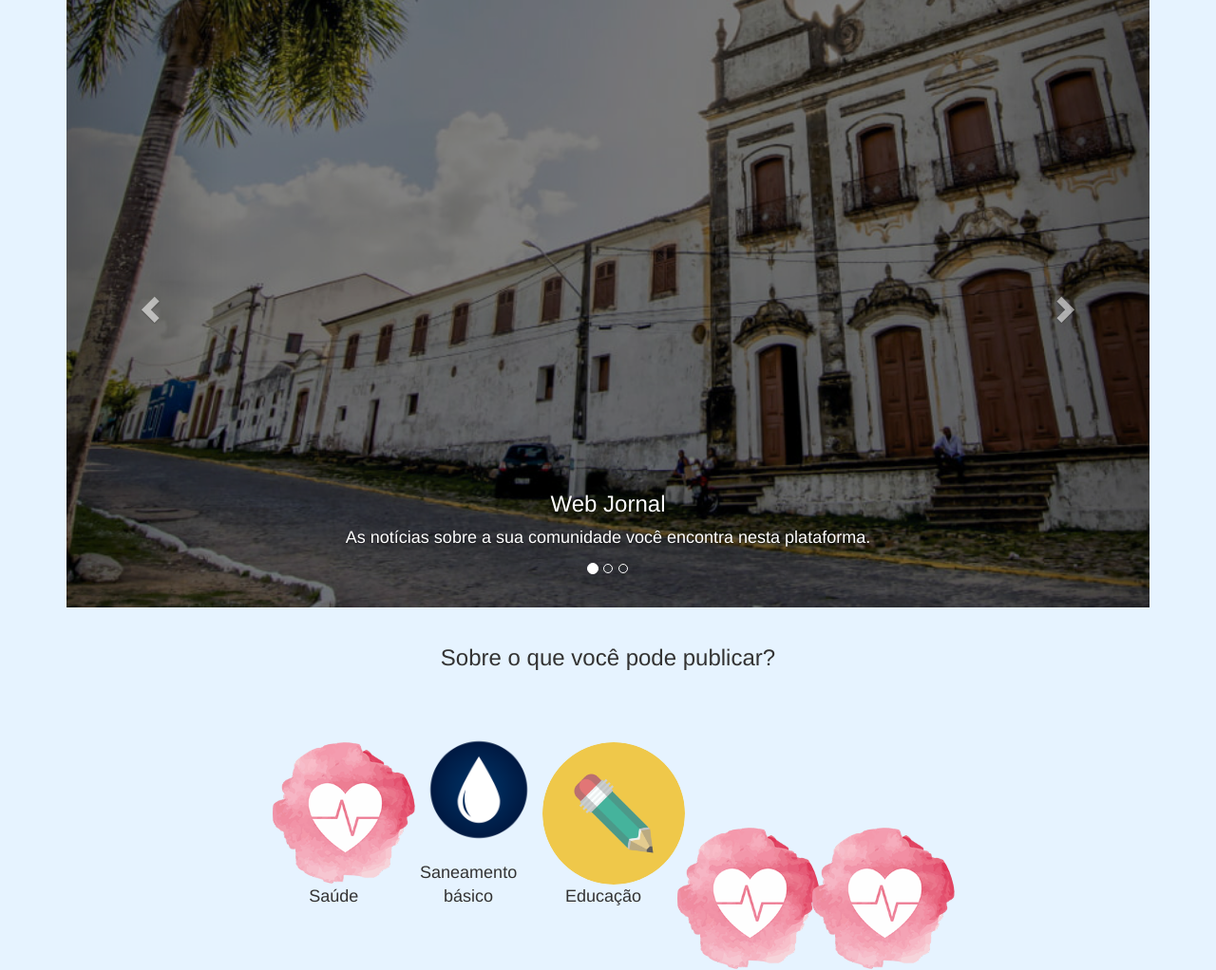
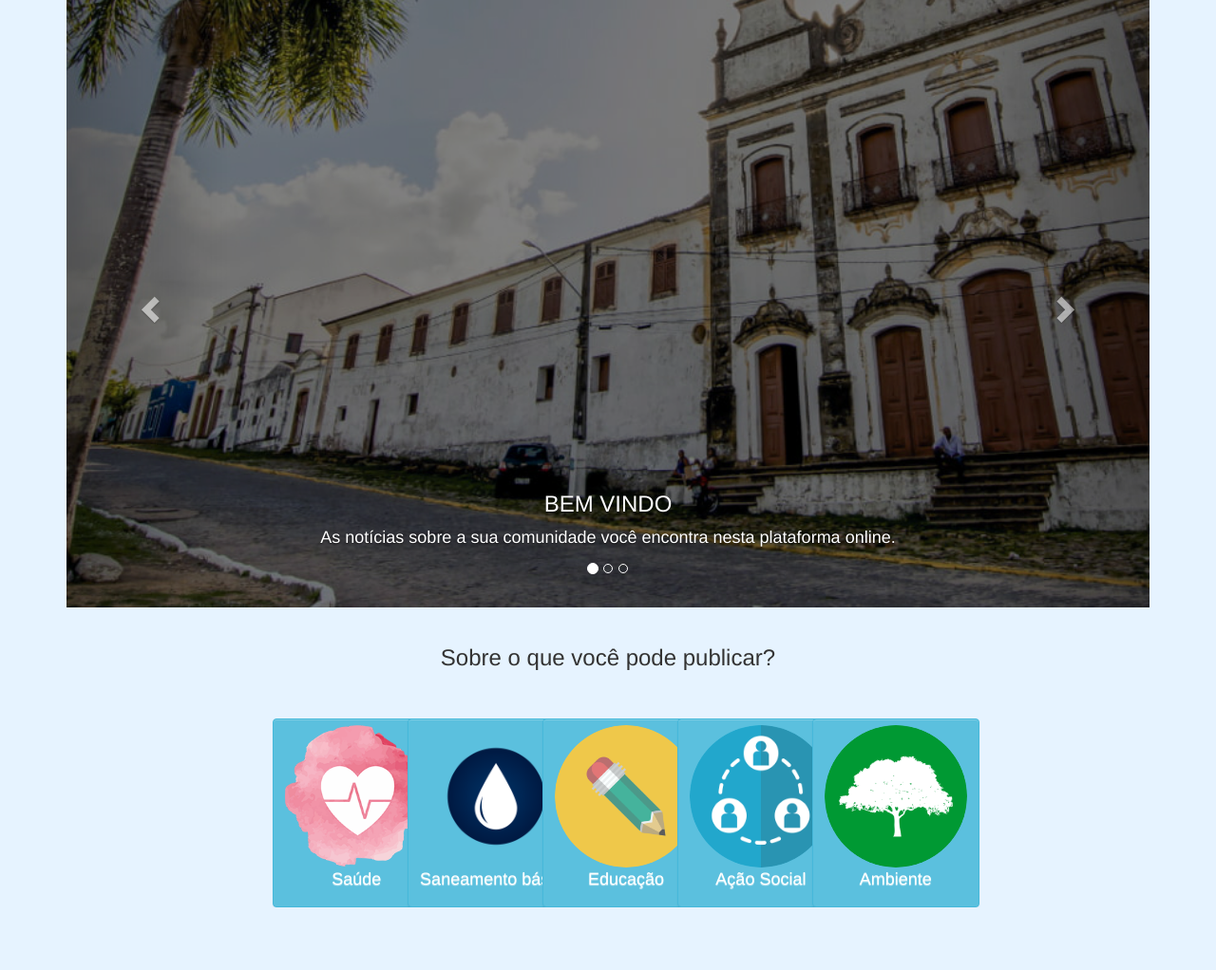
Before and after one commit to JonissonGomes/Jornal-Comunit-rio, a PHP site: page / in a window 1280 px wide. Shown: the part 81-1103 px from the top of the page at 95% size. After the commit the page ends 1037 px from the top, so only its background shows below. Run offline with PHP 8.4, Linux system fonts and the light colour scheme; some web fonts are replaced.

Commit message:
Atulização Index
Correção de bugs e comentários

```diff
--- a/index.php
+++ b/index.php
@@ -11,7 +11,6 @@
 	<link rel="shortcut icon" href="img/icon.png" >
 	<?php include('php/bar.php') ?>
 </head>
-<body>
 <div class="container">
   <h2></h2>
   <div id="myCarousel" class="carousel slide" data-ride="carousel">
@@ -22,37 +21,39 @@
       <li data-target="#myCarousel" data-slide-to="2"></li>
     </ol>
 
-    <!-- Wrapper for slides -->
+    <!-- Áreas do SlideShow -->
     <div class="carousel-inner">
       <div class="item active">
         <img src="/img/igarassu.jpg" alt="" style="width:100%;filter: brightness(50%)">
         <div class="item">
           <div class="carousel-caption">
-            <h3>Web Jornal</h3>
-            <p>As notícias sobre a sua comunidade você encontra nesta plataforma.</p>
+            <h3>BEM VINDO</h3>
+            <p>As notícias sobre a sua comunidade você encontra nesta plataforma online.</p>
         </div>
     </div>
+    <!-- Slide 2 -->
       </div>
       <div class="item">
         <img src="/img/igarassu2.jpg" alt="" style="width:100%;filter: brightness(50%)">
         <div class="item">
         <div class="carousel-caption">
           <h3>O que o Web Jornal oferece?</h3>
-          <p>Web Jornal oferece ao usuário a possibilidade de fazer publicações sobre problemas locais e a receber feedback sobre a resolução dos problemas. </p>
+          <p>Nós oferecemos a você usuário a possibilidade de fazer publicações sobre problemas locais e a receber feedback sobre a resolução dos problemas. </p>
           </div>
         </div>
       </div>
+     <!-- Slide 3 -->
       <div class="item">
         <img src="/img/a.jpg" alt="" style="width:100%;filter: brightness(50%)">
         <div class="item">
           <div class="carousel-caption">
-           <h3>Web Jornal</h3>
            <p>Faça publicações sobre os problemas da sua cidade, receba feedbacks e contribua para a melhoria da sua comunidade.</p>
           </div>
         </div>
       </div>
     </div>
-    <!-- Left and right controls -->
+
+    <!-- Controles de direção (Esquerda e Direita) -->
     <a class="left carousel-control" href="#myCarousel" data-slide="prev">
       <span class="glyphicon glyphicon-chevron-left"></span>
       <span class="sr-only">Previous</span>
@@ -63,34 +64,46 @@
     </a>
   </div>
 </div>
+
+
+<!-- Área de seleção abaixo do SlideShow -->
   <div class="alinha">
   <h3>Sobre o que você pode publicar?</h3><br>
   <br>
   <fieldset class="foto1">
+  <button type="button" class="btn btn-info" id="categorias">
     <img  class="aline" src="../img/saude.png" width="150" height="150">
     <p> Saúde
+    </button>
+  </fieldset>
+
+  <fieldset class="foto1" id="border-box">
+  <button type="button" class="btn btn-info" id="categorias">
+    <img src="../img/agua.png" width="150" height="150">
+    <p>Saneamento básico
+    </button>
   </fieldset>
 
   <fieldset class="foto1">
-		<img src="../img/agua.png" width="150" height="150">
-		<p>Saneamento básico
+  <button type="button" class="btn btn-info" id="categorias">
+    <img src="../img/educacao.png" width="150" height="150">
+    <p> Educação
+    </button>
   </fieldset>
 
   <fieldset class="foto1">
-		<img src="../img/educacao.png" width="150" height="150">
-		<p> Educação
+  <button type="button" class="btn btn-info" id="categorias">
+    <img src="../img/social.png" width="150" height="150">
+    <p> Ação Social
+    </button>
   </fieldset>
 
   <fieldset class="foto1">
-		<img src="../img/saude.png" width="150" height="150">
-
-	</fieldset>
-
-	<fieldset class="foto1">
-		<img src="../img/saude.png" width="150" height="150">
-
+  <button type="button" class="btn btn-info" id="categorias">
+    <img src="../img/ambiente.png" width="150" height="150">
+    <p> Ambiente
+    </button>
   </fieldset>
 
   </div>
-</body>
 </html>
```
Lines whose indentation alone changed are shown as unchanged.
